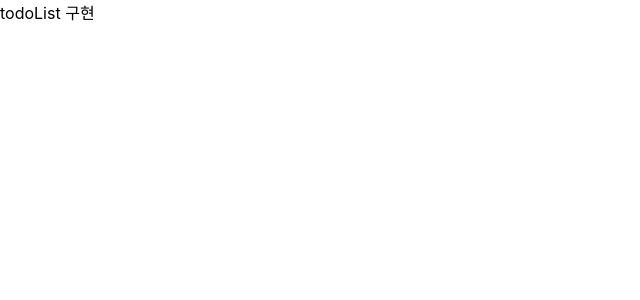
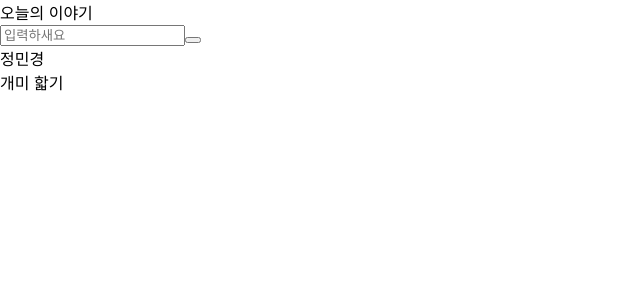
Before and after one commit to ooii214/class-todo, a React (Create React App) app: page / in a window 1280 px wide. Shown: the top 300 px of the page, without its empty margins (0-640 px from the left). Built offline with nearby package versions, Linux system fonts and the light colour scheme.

Commit message:
ADD  todo add , del

```diff
--- a/src/routes/index.js
+++ b/src/routes/index.js
@@ -1,6 +1,6 @@
 import React, { Component } from 'react';
 import { BrowserRouter as Router, Route, Switch } from 'react-router-dom';
-import { Todo, Food } from '../screen';
+import { Todo, Name } from '../screen';
 
 class MinRoute extends Component {
   constructor(props, context) {
@@ -12,7 +12,7 @@ class MinRoute extends Component {
       <Router>
         <Switch>
           <Route exact path='/' component={Todo} />
-          <Route path='/food' component={Food} />
+          <Route path='/name' component={Name} />
         </Switch>
       </Router>
     );
--- a/src/screen/food/index.js
+++ /dev/null
@@ -1,9 +0,0 @@
-import React, { Component } from 'react';
-
-class Food extends Component {
-  render() {
-    return <div>리리리리리리</div>;
-  }
-}
-
-export { Food };
--- a/src/screen/index.js
+++ b/src/screen/index.js
@@ -1,2 +1,2 @@
 export * from './todo';
-export * from './food';
+export * from './name';
--- /dev/null
+++ b/src/screen/name/index.js
@@ -0,0 +1,9 @@
+import React, { Component } from 'react';
+
+class Name extends Component {
+  render() {
+    return <div>{this.props.pick}</div>;
+  }
+}
+
+export { Name };
--- a/src/screen/todo/index.js
+++ b/src/screen/todo/index.js
@@ -1,9 +1,81 @@
 import React, { Component } from 'react';
 import styled from 'styled-components';
+import { Name } from '../name';
 class Todo extends Component {
+  //생각을 해보자
+  constructor(props, context) {
+    super(props, context);
+    this.state = {
+      newItem: '',
+      list: [],
+    };
+  }
+
+  updateInput(k, v) {
+    this.setState({
+      [k]: v,
+    });
+  }
+  addItem() {
+    const newItem = {
+      id: 1 + Math.random(),
+      value: this.state.newItem.slice(),
+    };
+
+    const list = [...this.state.list];
+    list.push(newItem);
+
+    this.setState({
+      list,
+      newItem: '',
+    });
+  }
+
+  deleteItem(id) {
+    const list = [...this.state.list];
+    const updatedList = list.filter((item) => item.id !== id);
+    this.setState({
+      list: updatedList,
+    });
+  }
+
   render() {
-    return <div> todoList 구현</div>;
+    return (
+      <Container>
+        <Title>오늘의 이야기</Title>
+        <TodoInput
+          type='text'
+          placeholder='입력하새요'
+          value={this.state.newItem}
+          onChange={(e) => this.updateInput('newItem', e.target.value)}
+        />
+        <TodoButton onClick={() => this.addItem()}></TodoButton>
+        <TodoDiv>
+          {this.state.list.map((item) => {
+            return (
+              <TodoData key={item.id}>
+                {item.value}
+                <TodoButton onClick={() => this.deleteItem(item.id)}>
+                  <i> X</i>
+                </TodoButton>
+              </TodoData>
+            );
+          })}
+        </TodoDiv>
+        <Name pick='정민경' />
+        <Name pick='개미 핣기' />
+      </Container>
+    );
   }
 }
 
+const Container = styled.div``;
+
+const TodoInput = styled.input``;
+const Title = styled.div``;
+
+const TodoButton = styled.button``;
+const TodoDiv = styled.div``;
+const TodoData = styled.div``;
+
 export { Todo };
```
Also changed, not shown: src/components/Template.js (added, +30 -0 lines).
